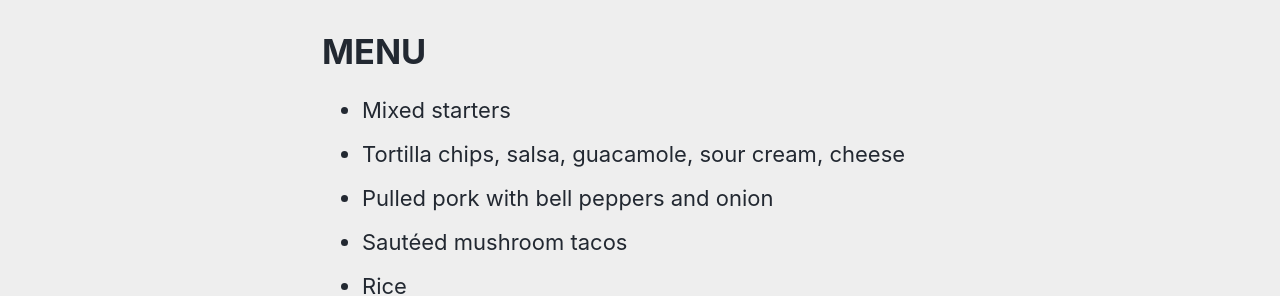
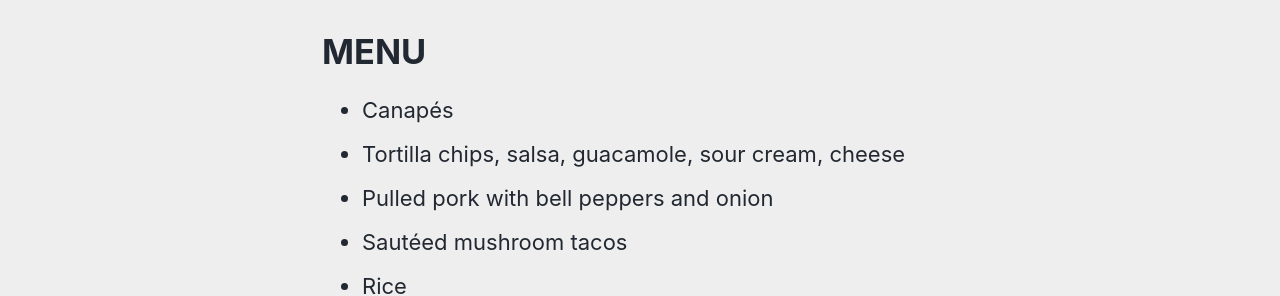
Before and after one commit to marlowfm/marlowfm.github.io, a Jekyll site: the page built from _pages/hidden-gems-tickets.html, in a window 1280 px wide. Shown: the part 1102-1398 px from the top of the page. Built offline with Jekyll 4.4.1, drawn with Linux system fonts in a browser that asks for light colours; cached includes are drawn as plain includes; nearby versions of some CDN libraries.

Commit message:
Update hidden-gems-tickets.html

```diff
--- a/_pages/hidden-gems-tickets.html
+++ b/_pages/hidden-gems-tickets.html
@@ -54,7 +54,7 @@ sidebar:
 <h1>MENU</h1>
 
 <ul>
-	<li>Mixed starters</li>
+	<li>Canapés</li>
 	<li>Tortilla chips, salsa, guacamole, sour cream, cheese</li>
 	<li>Pulled pork with bell peppers and onion</li>
 	<li>Sautéed mushroom tacos</li>
```
